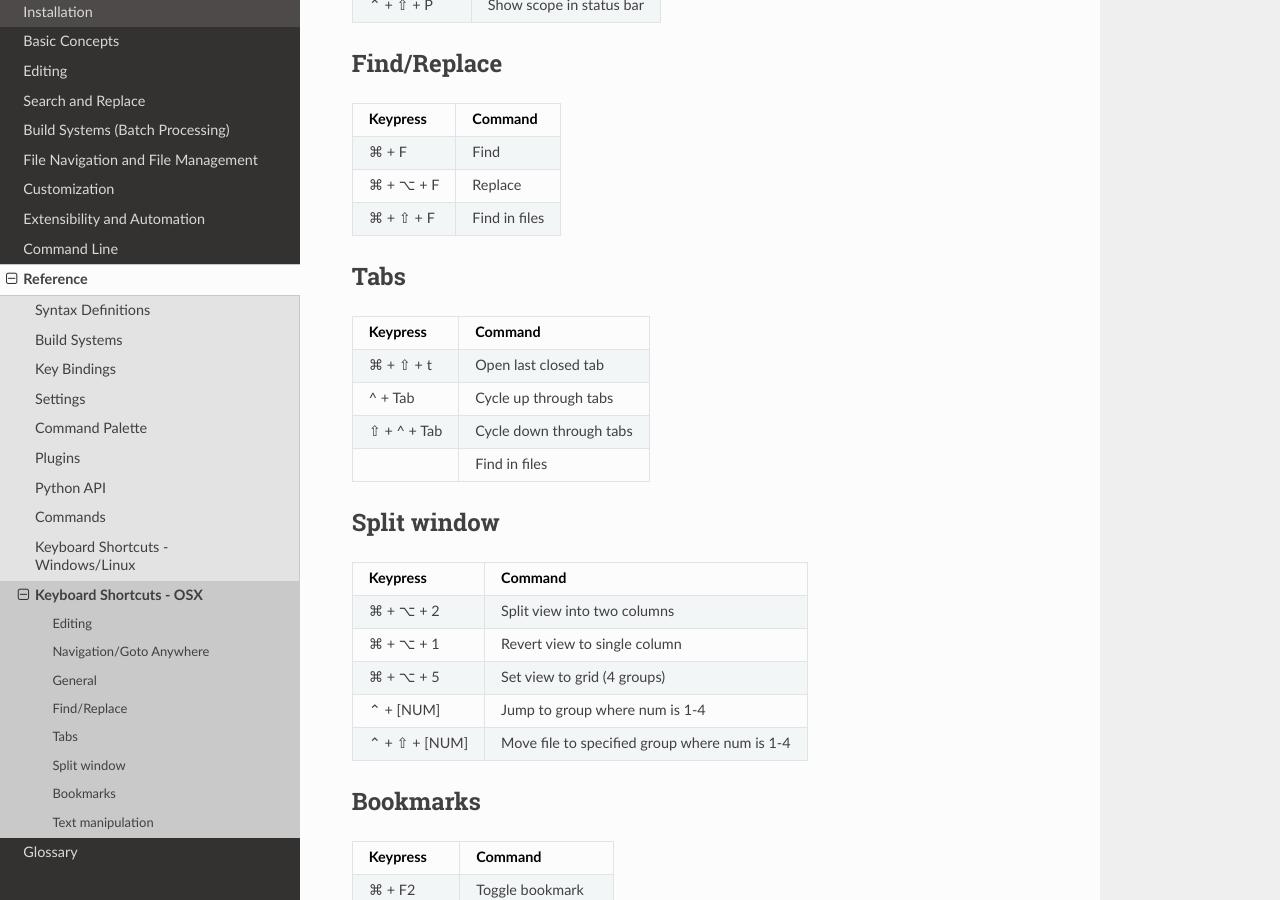
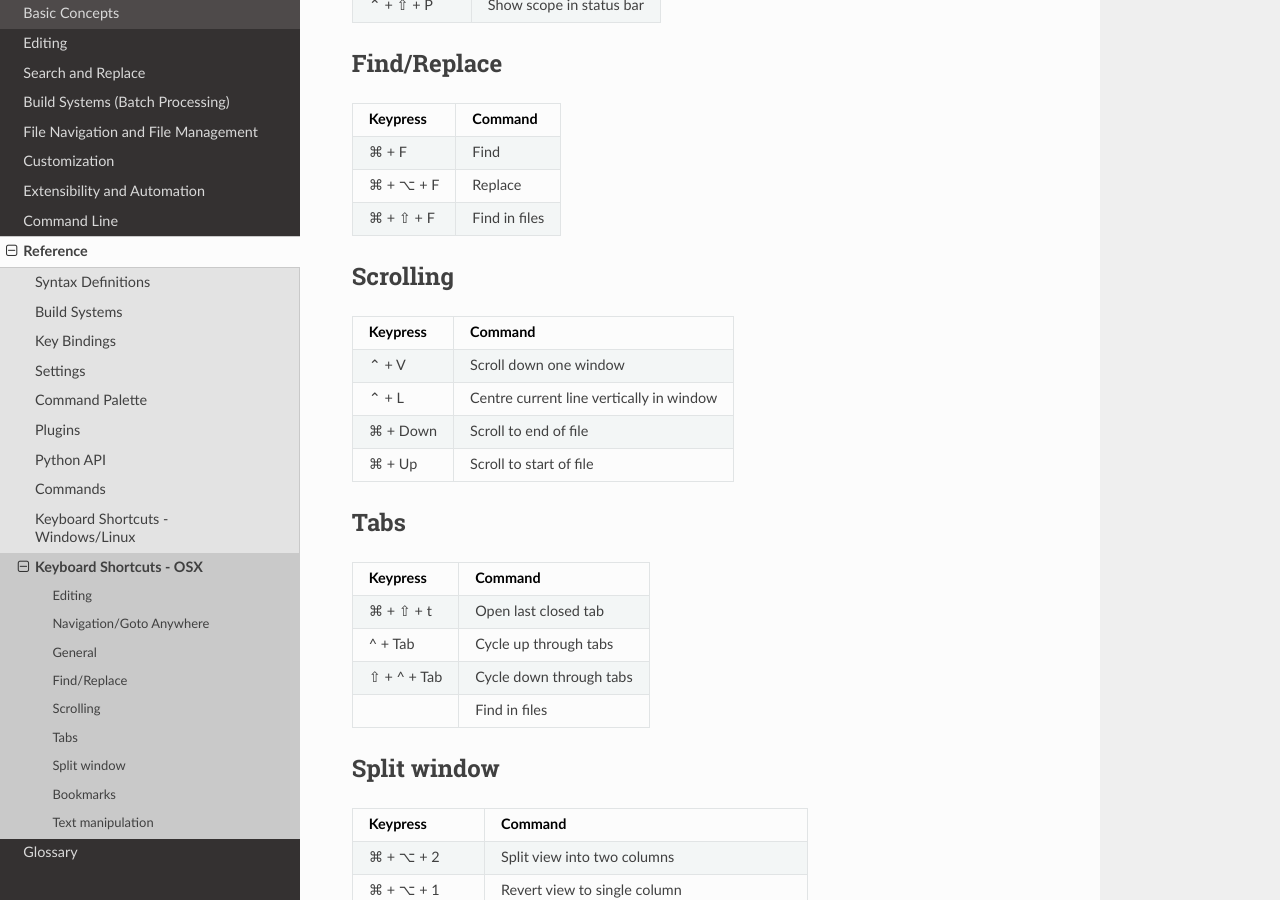
Before and after one commit to guillermooo/sublime-undocs, a Sphinx documentation site: the page built from source/reference/keyboard_shortcuts_osx.rst, in a window 1280 px wide and 900 px high, scrolled down 1678 px. Built offline with Sphinx 7.4.7 and the Read the Docs theme 2.0.0, drawn with Linux system fonts in a browser that asks for light colours.

Commit message:
Added some scrolling shortcuts

```diff
--- a/source/reference/keyboard_shortcuts_osx.rst
+++ b/source/reference/keyboard_shortcuts_osx.rst
@@ -110,6 +110,21 @@ Find/Replace
 | ⌘ + ⇧ + F       | Find in files                                             |
 +-----------------+-----------------------------------------------------------+
 
+Scrolling
+------------------------
+
++-----------------+-----------------------------------------------------------+
+| Keypress        | Command                                                   |
++=================+===========================================================+
+| ⌃ + V           | Scroll down one window                                    |
++-----------------+-----------------------------------------------------------+
+| ⌃ + L           | Centre current line vertically in window                  |
++-----------------+-----------------------------------------------------------+
+| ⌘ + Down        | Scroll to end of file                                     |
++-----------------+-----------------------------------------------------------+
+| ⌘ + Up          | Scroll to start of file                                   |
++-----------------+-----------------------------------------------------------+
+
 Tabs
 ------------------------
 
```
